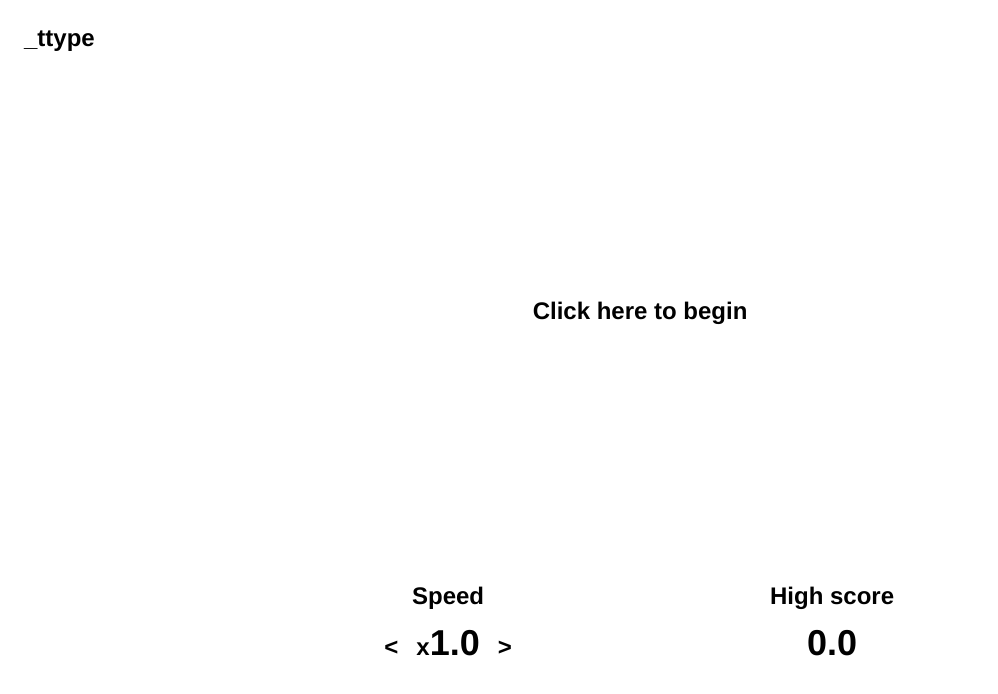
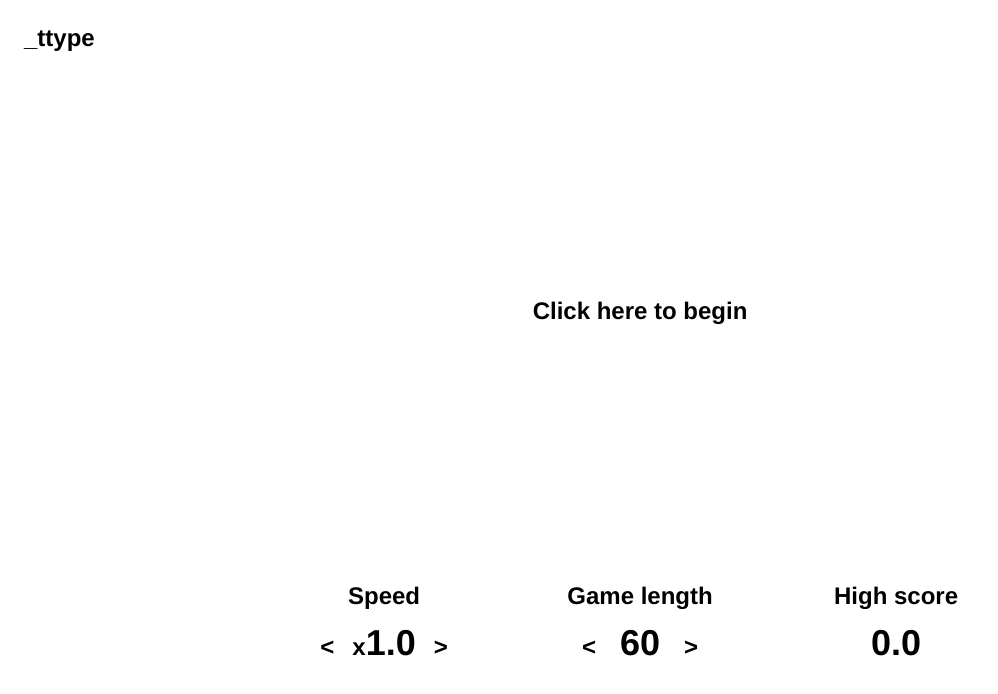
Before and after one commit to sam-peach/KaType, a React (Create React App) app: page / in a window 1280 px wide. Shown: the top 694 px of the page, without its empty margins (0-998 px from the left). Built offline with nearby package versions, Linux system fonts and the light colour scheme.

Commit message:
Adjustable game length

```diff
--- a/src/components/Box.tsx
+++ b/src/components/Box.tsx
@@ -15,7 +15,6 @@ const containerStyle = {
 };
 
 const Box = () => {
-  const { innerHeight, innerWidth } = window;
   return (
     <div style={containerStyle}>
       <span style={boxStyle}></span>
--- a/src/components/LetterStream.tsx
+++ b/src/components/LetterStream.tsx
@@ -5,14 +5,15 @@ import LetterWrapper from "./LetterWrapper";
 import Box from "./Box";
 import ScoreBoard from "./ScoreBoard";
 import "./LetterStream.css";
+import { GameLength } from "../utils";
 
 const randomLetter = (offset: number) => {
   const characters = "abcdefghijklmnopqrstuvwxyz";
   const letter = characters.charAt(
-    Math.floor(Math.random() * characters.length)
+    Math.floor(((Math.random() + Math.random()) / 2) * characters.length)
   );
 
-  return { letter, offset };
+  return { letter, offset, disabled: false };
 };
 
 const bpmToMilliseconds = (bpm: number) => {
@@ -45,17 +46,21 @@ const LetterStream = ({
   bpm,
   onStop,
   speedMultiplier,
+  gameLength,
 }: {
   bpm: number;
   onStop: (score: number) => void;
   speedMultiplier: number;
+  gameLength: GameLength;
 }) => {
   const { innerWidth, innerHeight } = window;
   const LETTER_ORIGIN = innerWidth / 4;
 
   const [ticks, setTicks] = useState<number>(0);
   const [score, setScore] = useState<number>(0);
-  const [remainingLetters, setRemainingLetters] = useState<number>(59);
+  const [remainingLetters, setRemainingLetters] = useState<number>(
+    gameLength - 1
+  );
   const [letterStream, setLetterStream] = useState<Array<Letter>>([
     randomLetter(LETTER_ORIGIN),
   ]);
@@ -66,8 +71,9 @@ const LetterStream = ({
       return position <= innerWidth / 2 + 25 && position >= innerWidth / 2 - 25;
     });
 
-    if (letter && e.key === letter.letter) {
+    if (letter && e.key === letter.letter && !letter.disabled) {
       letter.color = "success";
+      letter.disabled = true;
       setScore(score + 1 * speedMultiplier);
     }
   };
@@ -115,8 +121,8 @@ const LetterStream = ({
       tabIndex={-1}
       onTransitionEnd={() => onStop(score)}
     >
-      <ScoreBoard score={score} />
       <div>
+        <ScoreBoard score={score} />
         {letterStream.map((letter, idx) => (
           <LetterWrapper
             key={`${letter}${idx}`}
--- a/src/components/LetterWrapper.tsx
+++ b/src/components/LetterWrapper.tsx
@@ -13,6 +13,14 @@ const LetterWrapper = ({ letter, yPos }: { letter: Letter; yPos: number }) => {
       }}
     >
       {letter.letter}
+      <span
+        style={{
+          height: "10px",
+          width: "10px",
+          backgroundColor: "red",
+          transform: `translate(${innerWidth - letter.offset}px, 0px)`,
+        }}
+      ></span>
     </div>
   );
 };
--- a/src/components/Options.css
+++ b/src/components/Options.css
@@ -2,7 +2,7 @@
   display: flex;
   flex-wrap: wrap;
   text-align: center;
-  flex: 0 0 30%;
+  flex: 0 0 20%;
 }
 
 .options-row > :first-child {
--- a/src/components/Options.tsx
+++ b/src/components/Options.tsx
@@ -1,4 +1,5 @@
-import React, { useState, MouseEvent } from "react";
+import React, { useCallback, MouseEvent } from "react";
+import { GameLength } from "../utils";
 import "./Options.css";
 
 const rowHeadingStyle = {
@@ -13,13 +14,18 @@ const Options = ({
   setSpeedMultiplier,
   disabled,
   highScore,
+  gameLength,
+  setGameLength,
 }: {
   speedMultiplier: number;
   setSpeedMultiplier: (hewSpeed: number) => void;
   disabled: boolean;
   highScore: number;
+  gameLength: GameLength;
+  setGameLength: (val: GameLength) => void;
 }) => {
-  const handleSpeedMultiplierChange = (e: MouseEvent<HTMLElement>) => {
+  const handleSpeedMultiplierChange = useCallback(
+    (e: MouseEvent<HTMLElement>) => {
       const target = (e.target as HTMLElement).textContent;
 
       if (!disabled && target === ">" && speedMultiplier < MAX_SPEED_LIMIT) {
@@ -27,7 +33,22 @@ const Options = ({
       } else if (target === "<" && speedMultiplier > MIN_SPEED_LIMIT) {
         setSpeedMultiplier(speedMultiplier - 0.5);
       }
-  };
+    },
+    [disabled, setSpeedMultiplier, speedMultiplier]
+  );
+
+  const handleGameLengthChange = useCallback(
+    (e: MouseEvent<HTMLElement>) => {
+      const target = (e.target as HTMLElement).textContent;
+
+      if (!disabled && target === ">" && gameLength < GameLength.Long) {
+        setGameLength(gameLength + 30);
+      } else if (target === "<" && gameLength > GameLength.Short) {
+        setGameLength(gameLength - 30);
+      }
+    },
+    [disabled, gameLength, setGameLength]
+  );
 
   return (
     <div
@@ -58,6 +79,18 @@ const Options = ({
         </div>
       </div>
       <div className="options-row">
+        <div style={rowHeadingStyle}>Game length</div>
+        <div style={{ display: "flex", alignItems: "baseline" }}>
+          <span onClick={handleGameLengthChange} style={{ marginRight: "1em" }}>
+            {"<"}
+          </span>
+          <span style={{ fontSize: "36px" }}>{gameLength}</span>
+          <span onClick={handleGameLengthChange} style={{ marginLeft: "1em" }}>
+            {">"}
+          </span>
+        </div>
+      </div>
+      <div className="options-row">
         <div style={rowHeadingStyle}>High score</div>
         <div style={{ display: "flex", alignItems: "baseline" }}>
           <span style={{ fontSize: "36px" }}>{highScore.toFixed(1)}</span>
--- a/src/components/ScoreBoard.tsx
+++ b/src/components/ScoreBoard.tsx
@@ -9,7 +9,7 @@ const ScoreBoard = ({ score }: { score: number }) => {
         alignContent: "center",
         fontSize: "42px",
         textAlign: "center",
-        marginBottom: "4em",
+        marginBottom: "2em",
       }}
     >
       <div>{score}</div>
--- a/src/components/TempoType.tsx
+++ b/src/components/TempoType.tsx
@@ -1,14 +1,19 @@
 import React, { useState } from "react";
+import { GameLength } from "../utils";
 
 import LetterStream from "./LetterStream";
 import Options from "./Options";
 import StartScreen from "./StartScreen";
 
+const BASE_BPM = 120;
+
 const TempoType = () => {
   const [running, setRunning] = useState<boolean>(false);
-  const [bpm, setBpm] = useState<number>(120);
   const [speedMultiplier, setSpeedMultiplier] = useState<number>(1.0);
   const [highScore, setHighScore] = useState<number>(0.0);
+  const [gameLength, setGameLength] = useState<GameLength>(
+    GameLength.ShortMedium
+  );
 
   return (
     <div
@@ -30,8 +35,9 @@ const TempoType = () => {
       >
         {running ? (
           <LetterStream
-            bpm={bpm * speedMultiplier}
+            bpm={BASE_BPM * speedMultiplier}
             speedMultiplier={speedMultiplier}
+            gameLength={gameLength}
             onStop={(score: number) => {
               if (score > highScore) {
                 setHighScore(score);
@@ -52,6 +58,8 @@ const TempoType = () => {
         setSpeedMultiplier={setSpeedMultiplier}
         disabled={running}
         highScore={highScore}
+        gameLength={gameLength}
+        setGameLength={setGameLength}
       />
     </div>
   );
--- a/src/types/Letter.ts
+++ b/src/types/Letter.ts
@@ -1,5 +1,6 @@
 export type Letter = {
   letter: string;
   offset: number;
+  disabled: boolean;
   color?: string;
 };
--- /dev/null
+++ b/src/utils.ts
@@ -0,0 +1,6 @@
+export enum GameLength {
+  Short = 30,
+  ShortMedium = 60,
+  LongMedium = 90,
+  Long = 120,
+}
```
Also changed, not shown: 1 other file (tests, documents, lock files or other folders). Lines whose indentation alone changed are shown as unchanged.
